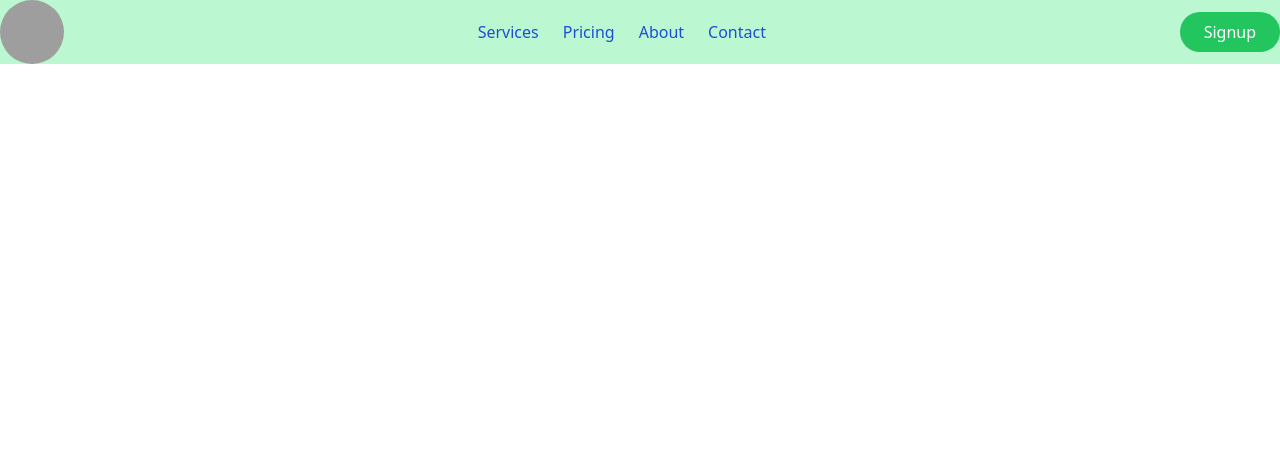
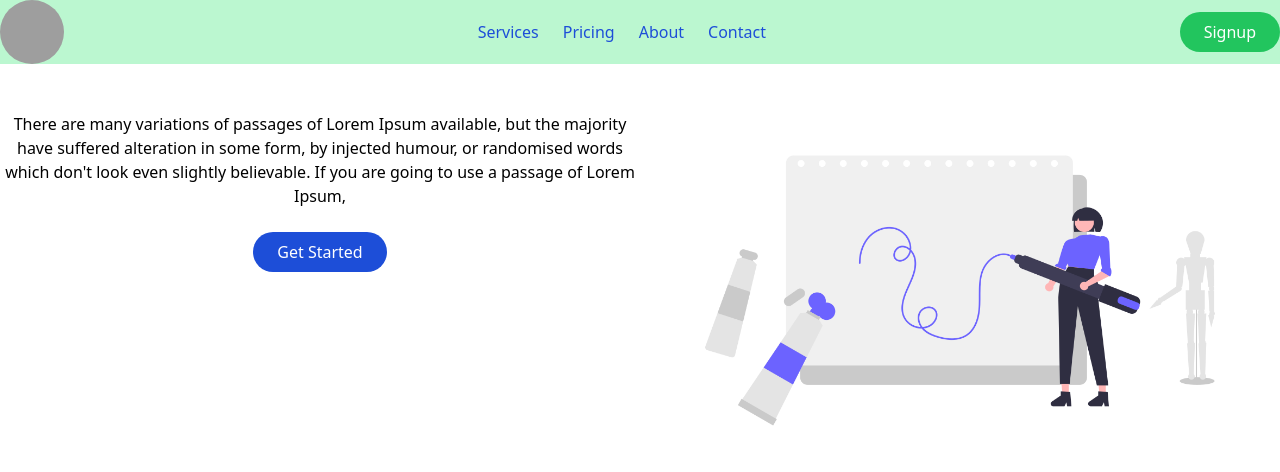
Before and after one commit to SamMathaniha/Developer-Web-using-Tailwind, a website: page src/index.html in a window 1280 px wide. Drawn offline with Linux system fonts and the light colour scheme; grey boxes are pictures that could not be loaded.

Commit message:
Section 1 developed

```diff
--- a/src/index.html
+++ b/src/index.html
@@ -22,5 +22,21 @@
             <button class="bg-green-500 px-6 py-2 rounded-full text-white hover:bg-blue-400 font-medium">Signup</button>
         </na>
     </div>
+
+
+    <!-- First section -->
+     <div class="container mx-auto mt-12 flex">
+        <div class="w-1/2 text-center">
+            <p>There are many variations of passages of Lorem Ipsum available, but the majority have suffered alteration in some form, by injected humour, or randomised words which don't look even slightly believable. If you are going to use a passage of Lorem Ipsum,</p>
+            <button class="bg-blue-700 text-white px-6 py-2 rounded-full mt-6 font-medium"> Get Started</button>
+        </div>
+        <div  class="w-1/2">
+            <img class="mx-auto" src="./Assets/firstSectionImage.png" alt="">
+        </div>
+     </div>
+
+
+
+
 </body>
 </html>
```
Also changed, not shown: src/Assets/firstSectionImage.png (added), src/output.css.
